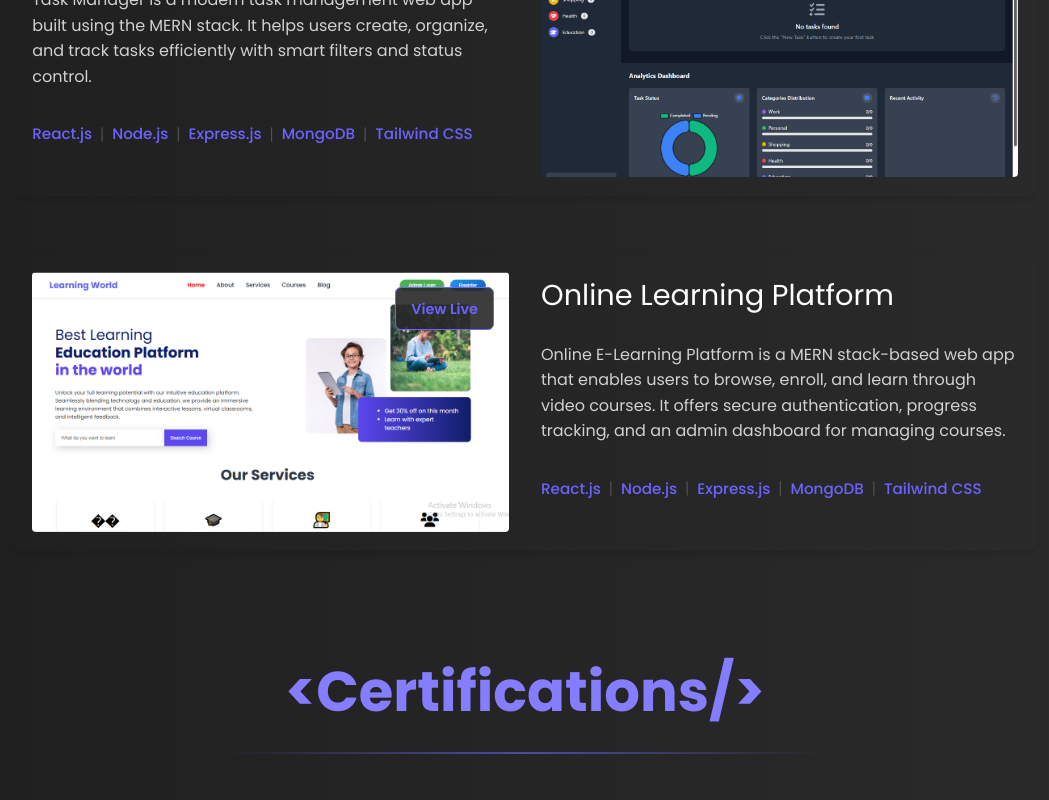
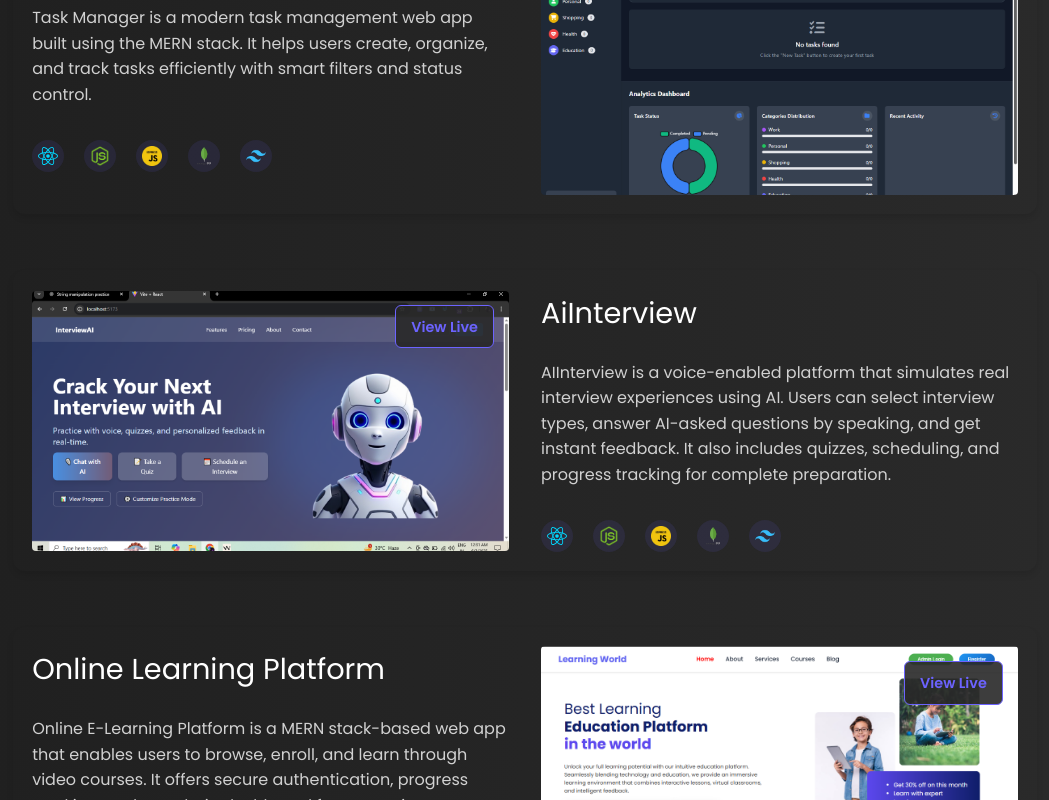
Before and after one commit to Vikas0262/portfolio, a React (Vite) app: page / in a window 1280 px wide. Shown: the part 2780-3580 px from the top of the page, without its empty margins (115-1164 px from the left). Built offline with nearby package versions, Linux system fonts and the light colour scheme.

Commit message:
make some ui changes

```diff
--- a/package.json
+++ b/package.json
@@ -4,7 +4,7 @@
   "version": "0.0.0",
   "type": "module",
   "scripts": {
-    "dev": "vite",
+    "dev": "vite --host",
     "build": "vite build",
     "lint": "eslint .",
     "preview": "vite preview"
@@ -18,7 +18,8 @@
     "react": "^19.0.0",
     "react-dom": "^19.0.0",
     "react-icons": "^5.5.0",
-    "react-scroll": "^1.9.3"
+    "react-scroll": "^1.9.3",
+    "react-tooltip": "^5.28.1"
   },
   "devDependencies": {
     "@eslint/js": "^9.21.0",
--- a/src/components/Contact.css
+++ b/src/components/Contact.css
@@ -1,6 +1,6 @@
 .contact-section {
   padding: 0rem 10%;
-  padding-bottom: 6rem;
+  padding-bottom: 5rem;
   min-height: 100vh;
   position: relative;
   overflow: hidden;
--- a/src/components/Footer.css
+++ b/src/components/Footer.css
@@ -1,6 +1,6 @@
 .footer {
     position: relative;
-    padding: 6rem 10% 40px;
+    padding: 5rem 10% 40px;
     background: linear-gradient(to bottom, rgba(26, 26, 26, 0.8), rgba(43, 43, 43, 0.95));
     color: #ffffff;
     overflow: hidden;
@@ -113,7 +113,7 @@
   }
 
   .footer-bottom {
-    padding-top: 40px;
+    padding-top: 30px;
     border-top: 1px solid rgba(255, 255, 255, 0.1);
     display: flex;
     justify-content: space-between;
--- a/src/components/Hero.css
+++ b/src/components/Hero.css
@@ -196,7 +196,7 @@
   /* Responsive Design */
   @media (max-width: 1200px) {
     .hero {
-      padding: 6rem 5%;
+      padding: 4rem 5%;
     }
 
     .profile-image {
@@ -209,7 +209,7 @@
     .hero {
       flex-direction: column;
       text-align: center;
-      padding: 5rem 5%;
+      padding: 4rem 5%;
     }
 
     .hero-content {
--- a/src/components/ProjectCard.jsx
+++ b/src/components/ProjectCard.jsx
@@ -1,14 +1,39 @@
 import React from 'react';
 import { motion } from 'framer-motion';
+import { Tooltip } from 'react-tooltip';
+import 'react-tooltip/dist/react-tooltip.css';
+
+// Import all skill icons
+const skillIcons = {
+  'React.js': '/src/assets/skills/react.svg',
+  'Node.js': '/src/assets/skills/nodeIcon.png',
+  'Express.js': '/src/assets/skills/expressIcon.png',
+  'MongoDB': '/src/assets/skills/mongoodbIcon.png',
+  'Tailwind CSS': '/src/assets/skills/Tailwind-CSS.png',
+  'JavaScript': '/src/assets/skills/jsIcon.png',
+  'HTML': '/src/assets/skills/HTML5.png',
+  'CSS': '/src/assets/skills/CSS3.png'
+};
 
 const ProjectCard = ({ project, layout }) => {
   return (
     <motion.div
       className={`project-card ${layout}-layout`}
-      initial={{ opacity: 0, y: 30 }}
-      whileInView={{ opacity: 1, y: 0 }}
-      transition={{ duration: 0.4, ease: 'easeOut' }}
-      viewport={{ once: true, margin: '0px 0px -100px 0px' }}
+      initial={{ opacity: 0, y: 50, scale: 0.9 }}
+      whileInView={{
+        opacity: 1,
+        y: 0,
+        scale: 1,
+        transition: {
+          duration: 0.6,
+          ease: [0.16, 1, 0.3, 1], // Same custom easing for bounce effect
+        }
+      }}
+      viewport={{ once: true, margin: '0px 0px -50px 0px' }}
+      whileHover={{
+        y: -5,
+        transition: { duration: 0.2 }
+      }}
     >
       <div className="card-content bg-none">
         {/* Image with Top Box */}
@@ -33,10 +58,28 @@ const ProjectCard = ({ project, layout }) => {
           <div className="tech-stack">
             {project.tags.map((tag, index) => (
               <React.Fragment key={index}>
-                <span className="tech-tag">{tag}</span>
-                {index < project.tags.length - 1 && <span className="separator">|</span>}
+                <div
+                  className="tech-tag"
+                  data-tooltip-id="tech-tooltip"
+                  data-tooltip-content={tag}
+                >
+                  <img
+                    src={skillIcons[tag] || ''}
+                    alt={tag}
+                    className="tech-icon"
+                    onError={(e) => {
+                      e.target.style.display = 'none';
+                      const fallback = document.createElement('span');
+                      fallback.className = 'tech-fallback';
+                      fallback.textContent = tag;
+                      e.target.parentNode.appendChild(fallback);
+                    }}
+                  />
+                </div>
+                {index < project.tags.length - 1 && <span className="separator"></span>}
               </React.Fragment>
             ))}
+            <Tooltip id="tech-tooltip" />
           </div>
         </div>
       </div>
--- a/src/components/Projects.css
+++ b/src/components/Projects.css
@@ -32,7 +32,7 @@
   border: none;
   height: 2px;
   background: linear-gradient(to right, transparent, rgba(108, 99, 255, 0.6), transparent);
-  transition: width 1s ease-out 0.2s;
+  margin-bottom: 5rem;
 }
 
 .projects-section hr.animate {
@@ -135,15 +135,46 @@
 }
 
 .tech-tag {
+  display: flex;
+  align-items: center;
+  justify-content: center;
+  width: 32px;
+  height: 32px;
+  border-radius: 50%;
+  background: rgba(108, 99, 255, 0.1);
+  transition: all 0.3s ease;
+  position: relative;
+  overflow: hidden;
+}
+
+.tech-tag:hover {
+  background: rgba(108, 99, 255, 0.2);
+  transform: translateY(-2px);
+}
+
+.tech-icon {
+  width: 20px;
+  height: 20px;
+  object-fit: contain;
+  transition: transform 0.3s ease;
+}
+
+.tech-fallback {
   color: #6c63ff;
-  font-weight: 500;
-  font-size: 0.95rem;
-  transition: color 0.3s ease;
+  font-size: 0.7rem;
+  font-weight: 600;
+  white-space: nowrap;
+  text-overflow: ellipsis;
+  overflow: hidden;
+  max-width: 100%;
+  text-align: center;
+  padding: 0 4px;
 }
 
 .separator {
   color: #555;
   font-weight: 300;
+  margin: 0 2px;
 }
 
 @media (max-width: 1200px) {
--- a/src/components/Projects.jsx
+++ b/src/components/Projects.jsx
@@ -1,12 +1,13 @@
 import React, { useRef } from 'react';
 import { motion, useInView } from 'framer-motion';
 import ProjectCard from './ProjectCard.jsx';
-// import interactImage from '../assets/interact.jpg';
-import FurnishHub from '../assets/Project/FurnishHub.png'
-import TaskManage from '../assets/Project/TaskManager.png'
-import olp from '../assets/Project/olp.png'
-import aiImage from '../assets/Project/aiImage.png'
+import FurnishHub from '../assets/Project/FurnishHub.png';
+import TaskManage from '../assets/Project/TaskManager.png';
+import olp from '../assets/Project/olp.png';
+import aiImage from '../assets/Project/aiImage.png';
 import "./Projects.css";
+
+// Skill icons are now referenced by path in ProjectCard
 
 const Projects = () => {
   const containerRef = useRef(null);
@@ -26,13 +27,13 @@ const Projects = () => {
       tags: ["React.js", "Node.js", "Express.js", "MongoDB", "Tailwind CSS"],
       image: TaskManage
     },
-    // {
-    //   title: "AiInterview",
-    //   url: "https://manage-yours-task.vercel.app/",
-    //   description: "AIInterview is a voice-enabled platform that simulates real interview experiences using AI. Users can select interview types, answer AI-asked questions by speaking, and get instant feedback. It also includes quizzes, scheduling, and progress tracking for complete preparation.",
-    //   tags: ["React.js", "Node.js", "Express.js", "MongoDB", "Tailwind CSS"],
-    //   image: aiImage
-    // },
+    {
+      title: "AiInterview",
+      url: "https://ai-interview-vikas.vercel.app/",
+      description: "AIInterview is a voice-enabled platform that simulates real interview experiences using AI. Users can select interview types, answer AI-asked questions by speaking, and get instant feedback. It also includes quizzes, scheduling, and progress tracking for complete preparation.",
+      tags: ["React.js", "Node.js", "Express.js", "MongoDB", "Tailwind CSS"],
+      image: aiImage
+    },
     {
       title: "Online Learning Platform",
       url: "https://online-learning-platform-vikas.vercel.app/",
@@ -44,7 +45,11 @@ const Projects = () => {
     //   title: "NewsHub",
     //   url: "https://online-learning-platform-vikas.vercel.app/",
     //   description: "NewsHub is a responsive news website where users can view the latest updates, browse by category, and search articles easily.",
-    //   tags: ["HTML", "CSS", "JavaScript"],
+    //   tags: [
+    //     { name: "HTML5", icon: htmlIcon },
+    //     { name: "CSS3", icon: cssIcon },
+    //     { name: "JavaScript", icon: jsIcon }
+    //   ],
     //   image: olp
     // }
   ];
@@ -61,8 +66,8 @@ const Projects = () => {
 
       <motion.hr
         initial={{ width: 0 }}
-        animate={isInView ? { width: "80%" } : { width: 0 }}
-        transition={{ duration: 0.6, delay: 0.1 }}
+        animate={{ width: isInView ? "80%" : 0 }}
+        transition={{ duration: 1, delay: 0.2 }}
       />
 
       <div className="projects-container">
--- a/src/components/Skills.jsx
+++ b/src/components/Skills.jsx
@@ -76,7 +76,7 @@ const Skills = () => {
       <motion.h3
         initial={{ opacity: 0, y: 20 }}
         animate={isInView ? { opacity: 1, y: 0 } : { opacity: 0, y: 20 }}
-        transition={{ duration: 0.6, delay: 0.4 }}
+        transition={{ duration: 0.8, delay: 0.6 }}
       >
         Technologies I Work With
       </motion.h3>
@@ -90,7 +90,7 @@ const Skills = () => {
               initial={{ opacity: 0, y: 50, scale: 0.8 }}
               animate={isInView ? { opacity: 1, y: 0, scale: 1 } : { opacity: 0, y: 50, scale: 0.8 }}
               transition={{
-                duration: 0.8,
+                duration: 0.6,
                 ease: [0.16, 1, 0.3, 1], // Custom easing for more bounce
                 delay: index * 0.08       // Faster stagger
               }}
```
Also changed, not shown: src/components/Footer.jsx (+19 -31 lines), src/components/Skills.css (+32 -10 lines), 1 other file (tests, documents, lock files or other folders).
